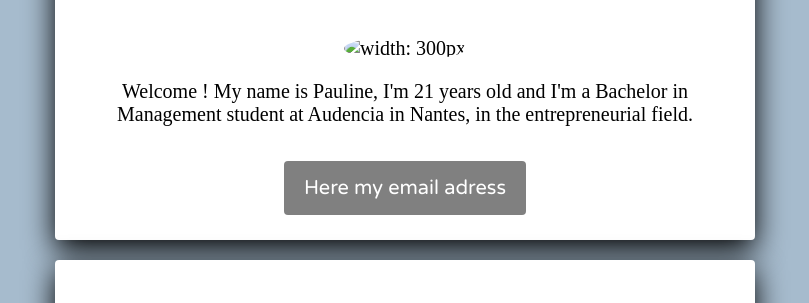
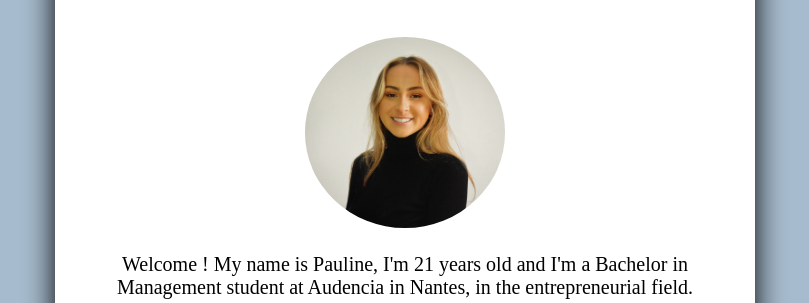
Before and after one commit to paulinechapel/my-profile, a plain HTML site: page index.html in a window 1280 px wide. Shown: the part 332-635 px from the top of the page, without its empty margins (235-1044 px from the left). Drawn offline with Linux system fonts and the light colour scheme.

Commit message:
Update index.html

```diff
--- a/index.html
+++ b/index.html
@@ -16,7 +16,7 @@
 			<div class="card-white" id="introduction">
 
 		<h1>PAULINE CHAPEL'S PAGE 🦋</h1>
-		<img src="img.jpg" class="img-circle" alt="width: 300px" style="width: 200px">
+		<img src="img.png" class="img-circle" alt="width: 300px" style="width: 200px">
 		<p>
 			Welcome ! My name is Pauline, I'm 21 years old and I'm a Bachelor in Management student at Audencia in Nantes, in the entrepreneurial field.
 		</p>
```
